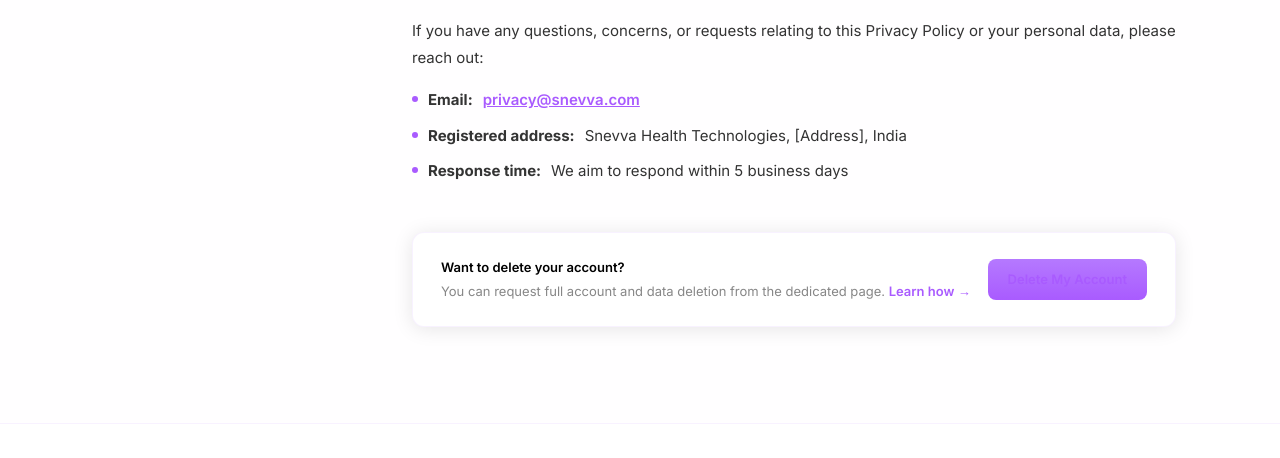
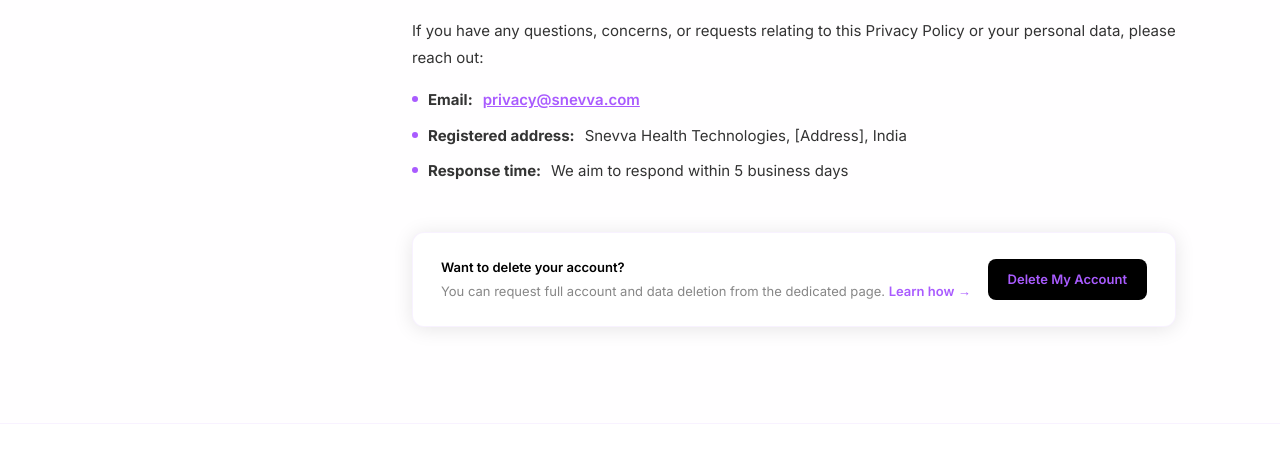
Before and after one commit to XLr8ben/SnevvaWesite, a plain HTML site: page components/PrivacyPolicy/privacy.html in a window 1280 px wide. Shown: the part 4617-5075 px from the top of the page. Drawn offline with Linux system fonts and the light colour scheme.

Commit message:
delete btn color

```diff
--- a/components/PrivacyPolicy/privacystyles.css
+++ b/components/PrivacyPolicy/privacystyles.css
@@ -526,7 +526,7 @@
   text-decoration: none;
 }
 .pf-btn {
-  background: var(--gradient-primary);
+  background: black;
   color: #fff;
   font-size: 13px;
   font-weight: 600;
```
